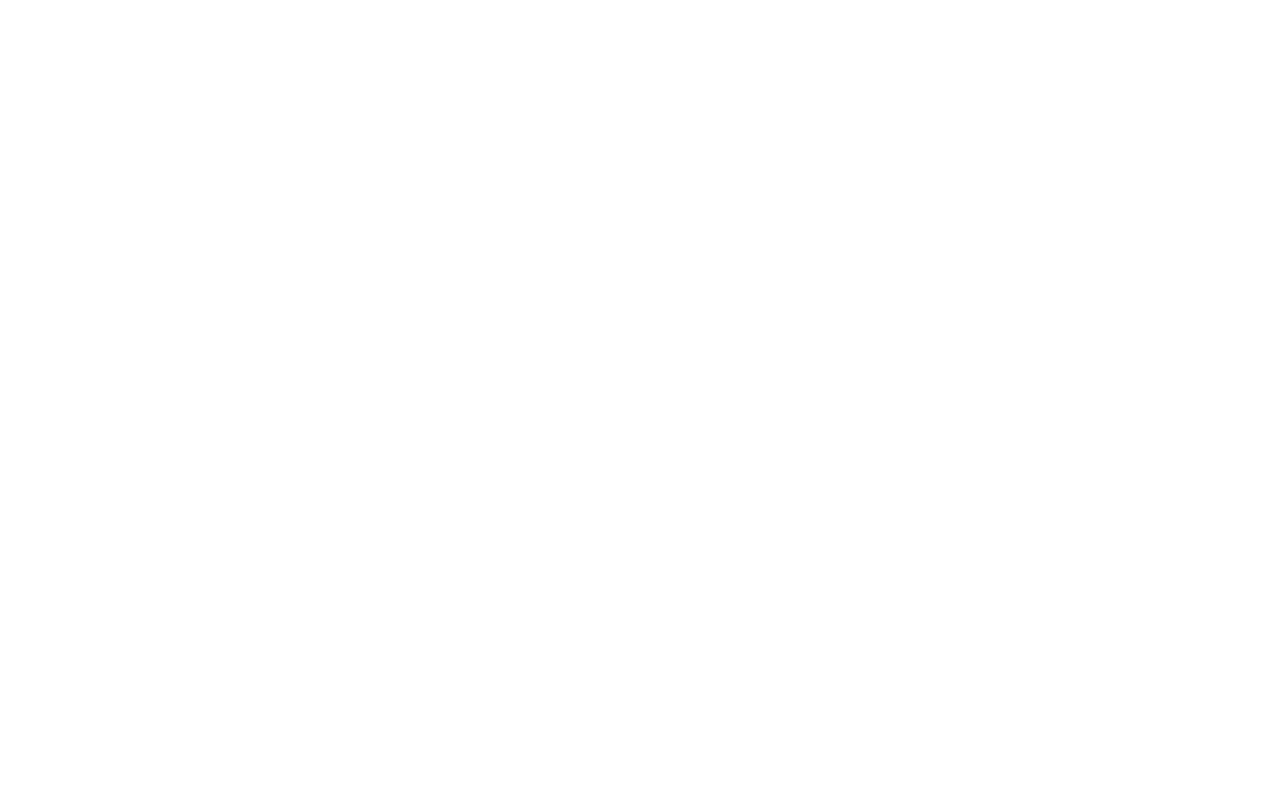
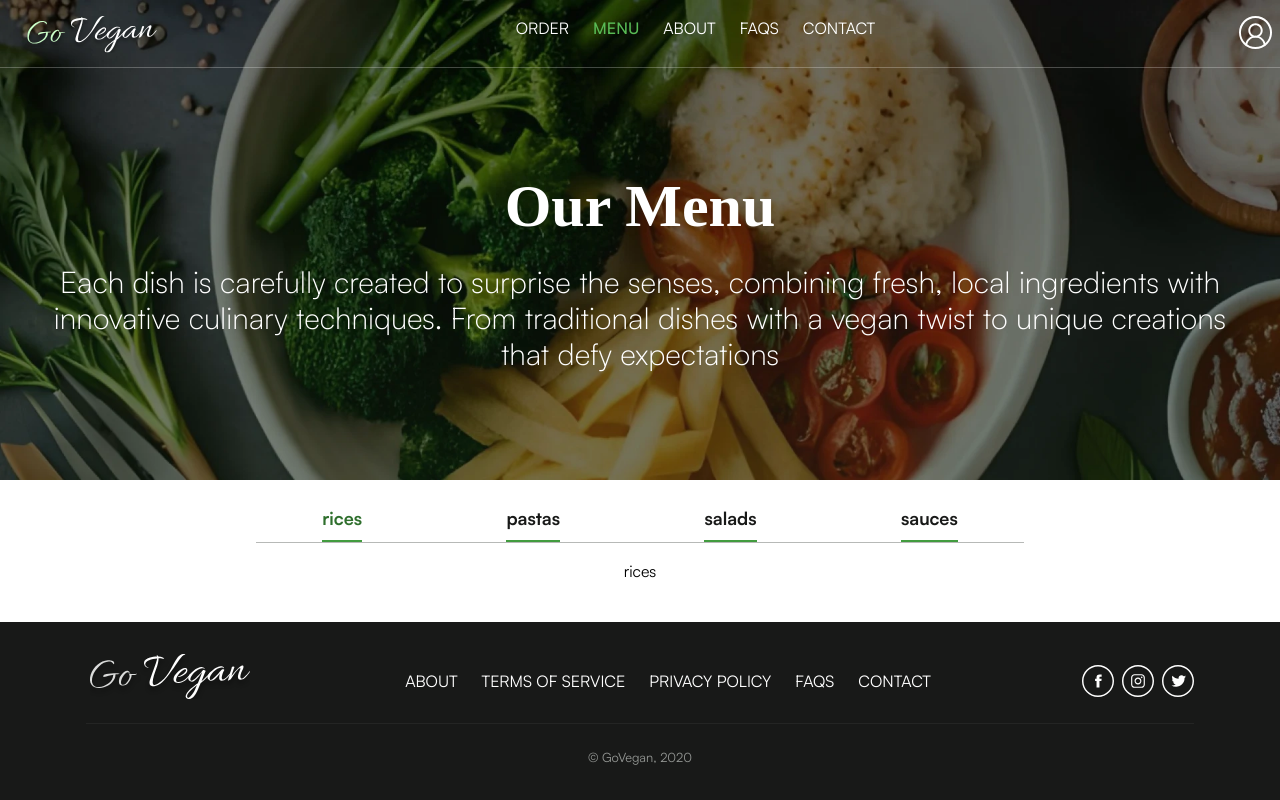
Before and after one commit to FausioPaco/go-vegan, a React (Vite) app: page /menu in a window 1280 px wide. Before the commit this address had no page. Built offline with nearby package versions, Linux system fonts and the light colour scheme.

Commit message:
added menu page

```diff
--- a/src/App.tsx
+++ b/src/App.tsx
@@ -4,6 +4,7 @@
 import Home from './pages/Home';
 
 const About = lazy(() => import('./pages/About'));
+const Menu = lazy(() => import('./pages/Menu'));
 
 const App = () => {
   return (
@@ -18,6 +19,14 @@
             </Suspense>
           }
         />
+        <Route
+          path="menu"
+          element={
+            <Suspense fallback={<span>Loading...</span>}>
+              <Menu />
+            </Suspense>
+          }
+        />
       </Route>
     </Routes>
   );
--- /dev/null
+++ b/src/components/modules/menu/MenuHero.tsx
@@ -0,0 +1,18 @@
+import Hero from '@/layouts/Hero';
+
+const MenuHero = () => {
+  return (
+    <Hero backgroundImage="menu" className="min-h-[300px] md:min-h-[480px]">
+      <h1 className="font-serif text-5xl font-bold leading-normal text-white drop-shadow-md md:text-6xl">
+        Our Menu
+      </h1>
+      <p className="max-w-[1200px] text-2xl font-light leading-relaxed text-white md:text-3xl">
+        Each dish is carefully created to surprise the senses, combining fresh,
+        local ingredients with innovative culinary techniques. From traditional
+        dishes with a vegan twist to unique creations that defy expectations
+      </p>
+    </Hero>
+  );
+};
+
+export default MenuHero;
--- /dev/null
+++ b/src/components/modules/menu/MenuList.tsx
@@ -0,0 +1,39 @@
+import { TabItem, Tabs } from '@/components/ui/tabs';
+import { ALL_DISHES } from '@/data/menu';
+import { motion } from 'motion/react';
+import { useState } from 'react';
+
+const MenuList = () => {
+  const categoriesList = Object.keys(ALL_DISHES);
+  const [activeTab, setActiveTab] = useState(categoriesList[0]);
+
+  return (
+    <div className="flex w-full flex-col items-center gap-y-4">
+      <Tabs>
+        {categoriesList.map((category, index) => (
+          <TabItem
+            key={category}
+            label={category}
+            tabPosition={index + 1}
+            totalTabs={categoriesList.length}
+            isActive={activeTab === category}
+            onClick={() => setActiveTab(category)}
+          />
+        ))}
+      </Tabs>
+      <motion.div
+        key={activeTab}
+        initial={{ opacity: 0, x: -50 }}
+        animate={{ opacity: 1, x: 0 }}
+        exit={{ opacity: 0, x: 50 }}
+        transition={{ duration: 0.4, ease: 'easeInOut' }}
+        className="md:min-w-screen-lg"
+      >
+        {/* <TabContent items={ALL_DISHES[activeTab]} /> */}
+        {activeTab}
+      </motion.div>
+    </div>
+  );
+};
+
+export default MenuList;
--- /dev/null
+++ b/src/components/modules/menu/index.tsx
@@ -0,0 +1,4 @@
+import MenuList from './MenuList';
+import MenuHero from './MenuHero';
+
+export { MenuHero, MenuList };
--- a/src/components/ui/tabs/TabItem.tsx
+++ b/src/components/ui/tabs/TabItem.tsx
@@ -2,15 +2,16 @@
 import cn from '@/utils/cn';
 
 type ITabItemProps = {
-  name: string;
+  label: string;
   tabPosition: number;
   totalTabs: number;
   isActive: boolean;
-  tabType: 'outline' | 'bordered';
+  tabType?: 'outline' | 'bordered';
+  onClick: () => void;
 };
 
 const TabItem = ({
-  name,
+  label,
   tabPosition,
   totalTabs,
   isActive,
@@ -51,9 +52,9 @@
         tabIndex={0}
         aria-controls={tabItemId}
         aria-selected={isActive}
-        aria-label={name}
+        aria-label={label}
       >
-        {name}
+        {label}
       </button>
     </li>
   );
--- a/src/components/ui/tabs/Tabs.tsx
+++ b/src/components/ui/tabs/Tabs.tsx
@@ -2,7 +2,7 @@
 import { PropsWithChildren, useId } from 'react';
 
 type ITabsProps = {
-  tabType: 'outline' | 'bordered';
+  tabType?: 'outline' | 'bordered';
 };
 
 const Tabs = ({
@@ -13,7 +13,7 @@
   return (
     <section
       id={tabId}
-      className="mt-6 overflow-hidden"
+      className="mt-6 overflow-hidden md:min-w-[60%]"
       aria-multiselectable="false"
     >
       <ul
--- /dev/null
+++ b/src/pages/Menu.tsx
@@ -0,0 +1,21 @@
+import Meta from '@/components/meta';
+import { MenuHero, MenuList } from '@/components/modules/menu';
+
+const Menu = () => {
+  return (
+    <>
+      <Meta
+        name="description"
+        title="Go Vegan - Menu"
+        description="Each dish is carefully created to surprise the senses, combining fresh, local ingredients with innovative culinary techniques. From traditional dishes with a vegan twist to unique creations that defy expectations"
+      />
+
+      <main className="flex-1">
+        <MenuHero />
+        <MenuList />
+      </main>
+    </>
+  );
+};
+
+export default Menu;
```
